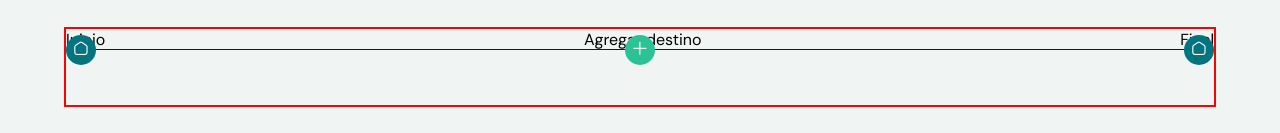
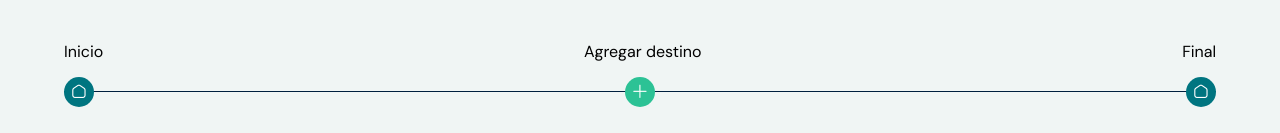
Before and after one commit to vickyvillalba22/my-journey-villalba, a Vue app: page / in a window 1280 px wide. Shown: the top 133 px of the page. Built offline with nearby package versions, Linux system fonts and the light colour scheme.

Commit message:
timeline2

```diff
--- a/src/App.vue
+++ b/src/App.vue
@@ -133,7 +133,9 @@ function setDestino(nuevoDestino, datosUser){
           }
 
 
-        }
+        },
+        icono: "fi fi-rr-map-marker-check",
+        colorFondo: "fondoVerdeOscuro"
       })
 
     })
--- a/src/timeline.vue
+++ b/src/timeline.vue
@@ -9,14 +9,14 @@ const puntos = inject('puntos')
 
 <template>
 
-<div id="timeline" class="posRel df columna centerY bordeRojo">
+<div id="timeline" class="posRel df columna centerY spacea">
 
     <!--nombres-->
     <div class="w100 df spaceb">
 
         <div v-for="(punto, i) in puntos" class="df">
 
-            <p class="fuente" @click="punto.metodo">
+            <p class="fuente nombre" @click="punto.metodo">
                 {{ punto.name }}
             </p>
 
@@ -36,7 +36,7 @@ const puntos = inject('puntos')
         <button v-for="(punto, i) in puntos" class="punto  fondoTransparente df columna centerY fuente sinBorde placaTimeline" @click="punto.metodo" :key="i">
 
             <div class="puntito df centerY centerX" :class="punto.colorFondo">
-                <i :class="punto.icono" class="blanco"></i>
+                <i :class="punto.icono" class="blanco df"></i>
             </div>
 
         </button>
```
